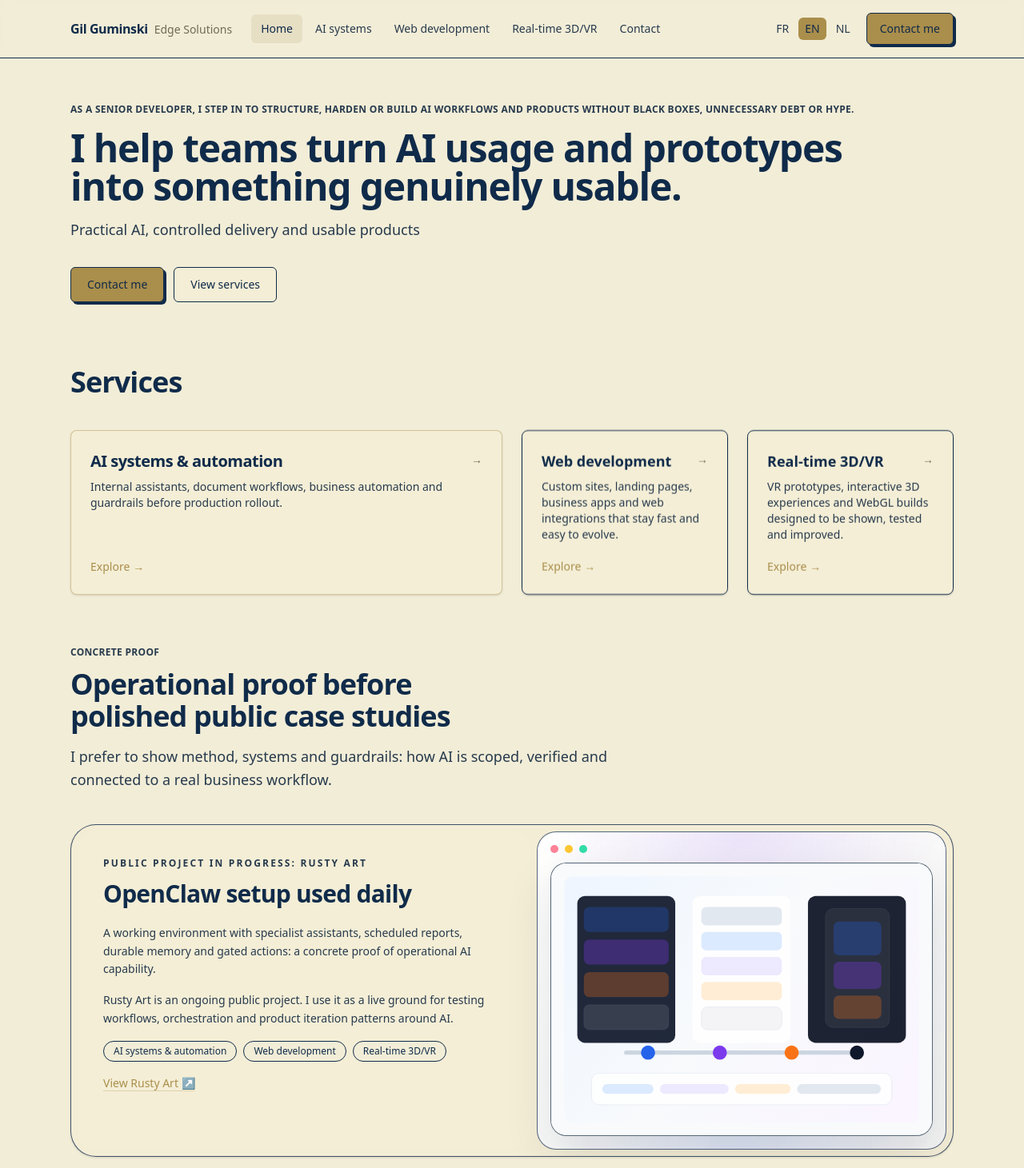
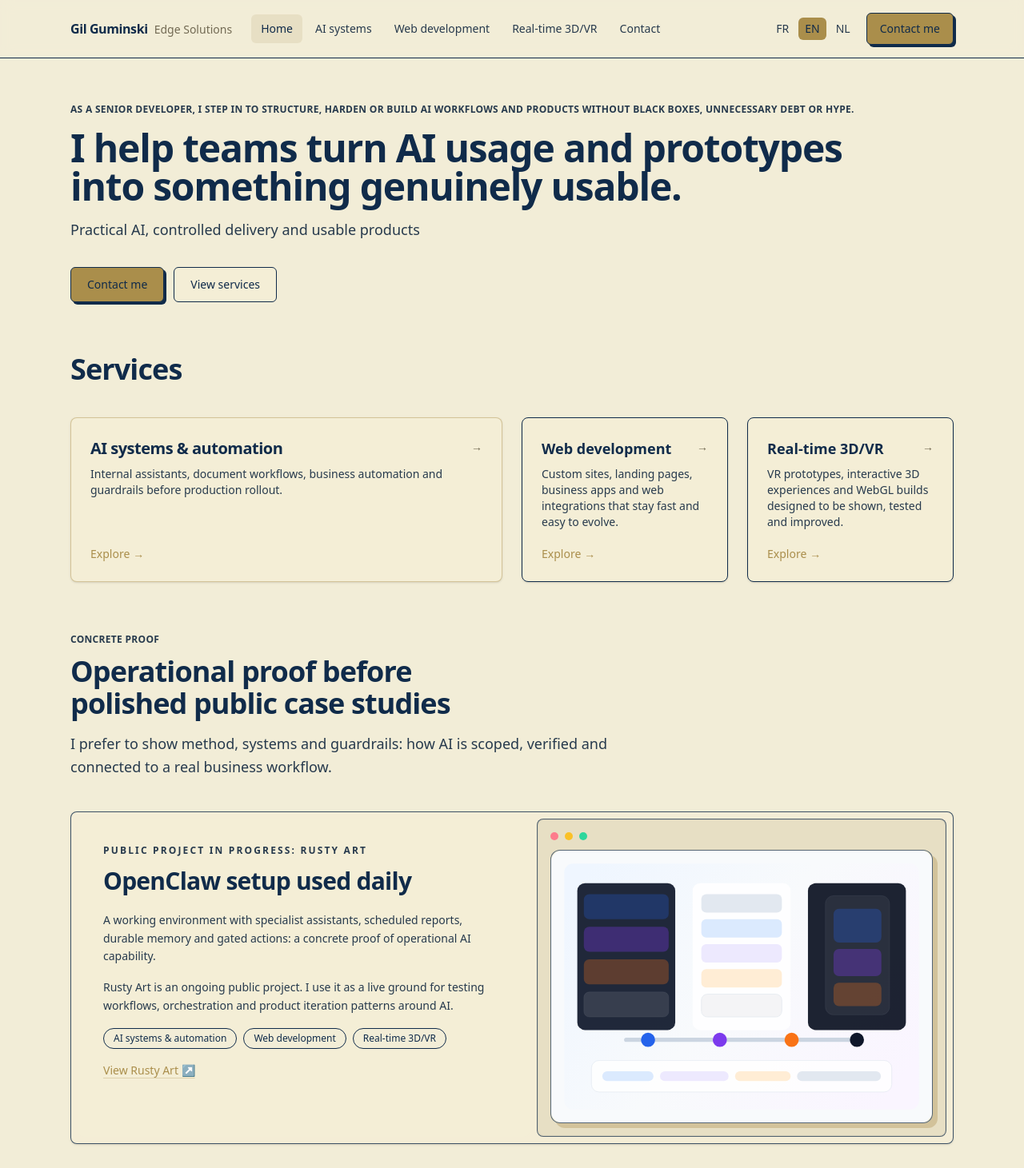
Before and after one commit to edge-solutions-hq/edge-solutions, a Next.js app in the folder web/: page /en in a window 1280 px wide. Shown: the top 1461 px of the page at 80% size. Built offline with nearby package versions, Linux system fonts and the light colour scheme; no server answers.

Commit message:
Refine homepage visual follow-up (#87)
Package the unpublished homepage visual follow-up that was left in the local repair workspace.

Co-authored-by: Rusty <11734754+Gil-1@users.noreply.github.com>

```diff
--- a/web/src/app/[locale]/page.tsx
+++ b/web/src/app/[locale]/page.tsx
@@ -41,8 +41,9 @@ function homeOfferTitleClass(service: HomeOfferCard) {
     : 'text-lg font-semibold';
 }
 
-const homeSectionGap = 'mt-14 sm:mt-16 lg:mt-20';
-const homeTokenSectionGap = 'mt-14 sm:mt-16';
+const homeSectionGap = 'mt-10 sm:mt-12 lg:mt-16';
+const homeTokenSectionGap = 'mt-10 sm:mt-12 lg:mt-16';
+const homeSectionContentGap = 'mt-8 lg:mt-10';
 
 export async function generateMetadata({params}: Props): Promise<Metadata> {
   const {locale} = await params;
@@ -85,7 +86,7 @@ export default async function HomePage({params}: Props) {
         <section className={homeSectionGap}>
           <SectionIntro title={t('services.title')} />
 
-          <FadeInStagger className="mt-10 grid grid-cols-1 gap-6 md:grid-cols-2 xl:grid-cols-4">
+          <FadeInStagger className={`${homeSectionContentGap} grid grid-cols-1 gap-6 md:grid-cols-2 xl:grid-cols-4`}>
             {serviceCards.map((service) => (
               <FadeIn key={service.slug} className={homeOfferGridItemClass(service)}>
                 <TrackedLink
@@ -130,7 +131,7 @@ export default async function HomePage({params}: Props) {
           </SectionIntro>
 
           <ShowcasePanel
-            className="mt-10"
+            className={homeSectionContentGap}
             eyebrow={home.publicProof.eyebrow}
             title={home.publicProof.title}
             imageSrc={home.publicProof.imageSrc}
@@ -153,7 +154,7 @@ export default async function HomePage({params}: Props) {
             </a>
           </ShowcasePanel>
 
-          <FadeIn className="mt-8 grid gap-6 rounded-lg border border-border bg-surface/90 p-6 shadow-sm md:p-8 lg:grid-cols-[minmax(0,1.45fr)_minmax(18rem,0.55fr)]">
+          <FadeIn className="mt-6 grid gap-6 rounded-lg border border-border bg-surface/90 p-6 shadow-sm md:mt-8 md:p-8 lg:grid-cols-[minmax(0,1.45fr)_minmax(18rem,0.55fr)]">
             <div>
               <div className="max-w-2xl">
                 <p className="text-sm font-semibold text-foreground">
@@ -214,7 +215,7 @@ export default async function HomePage({params}: Props) {
 
           <FadeIn
             initiallyVisible
-            className="mt-10 grid gap-8 rounded-lg border border-border bg-surface p-6 shadow-sm md:p-8 lg:grid-cols-[minmax(0,1.35fr)_minmax(20rem,0.65fr)]"
+            className={`${homeSectionContentGap} grid gap-8 rounded-lg border border-border bg-surface p-6 shadow-sm md:p-8 lg:grid-cols-[minmax(0,1.35fr)_minmax(20rem,0.65fr)]`}
           >
             <ol className="divide-y divide-border">
               {home.processCards.map((card, index) => (
--- a/web/src/components/ui/ShowcasePanel.tsx
+++ b/web/src/components/ui/ShowcasePanel.tsx
@@ -26,13 +26,13 @@ export function ShowcasePanel({
   return (
     <section
       className={cn(
-        'not-prose grid gap-2 overflow-hidden rounded-[2rem] border border-border/80 bg-surface/95 p-2 shadow-sm lg:grid-cols-[minmax(0,1.05fr)_minmax(18rem,0.95fr)]',
+        'not-prose grid gap-2 overflow-hidden rounded-lg border border-border/80 bg-surface/95 p-2 shadow-sm lg:grid-cols-[minmax(0,1.05fr)_minmax(18rem,0.95fr)]',
         className,
       )}
     >
       <div
         className={cn(
-          'rounded-[1.5rem] bg-surface px-6 py-6 md:px-8 md:py-8',
+          'rounded-lg bg-surface px-6 py-6 md:px-8 md:py-8',
           imageFirst ? 'lg:order-2' : 'lg:order-1',
         )}
       >
@@ -55,11 +55,11 @@ export function ShowcasePanel({
         imageSrc={imageSrc}
         imageAlt={imageAlt}
         outerClassName={cn(
-          'relative rounded-[1.5rem] border border-border/70 bg-[radial-gradient(circle_at_top,rgba(124,58,237,0.12),transparent_52%),radial-gradient(circle_at_bottom,rgba(37,99,235,0.12),transparent_50%),linear-gradient(135deg,rgba(255,255,255,0.98),rgba(243,244,246,0.92))] p-4',
+          'relative rounded-lg border border-border/70 bg-surface-muted p-4 shadow-[inset_0_0_0_1px_rgba(16,43,74,0.08)]',
           imageFirst ? 'lg:order-1' : 'lg:order-2',
         )}
         chromeClassName="pb-3"
-        imageFrameClassName="overflow-hidden rounded-[1.25rem] border border-border/70 bg-background/90 shadow-[0_24px_60px_rgba(15,23,42,0.12)]"
+        imageFrameClassName="overflow-hidden rounded-xl border border-border/70 bg-background/90 shadow-[6px_6px_0_rgba(170,142,75,0.35)]"
       />
     </section>
   );
```
Also changed, not shown: web/src/components/studio/FadeIn.tsx (+5 -7 lines).
